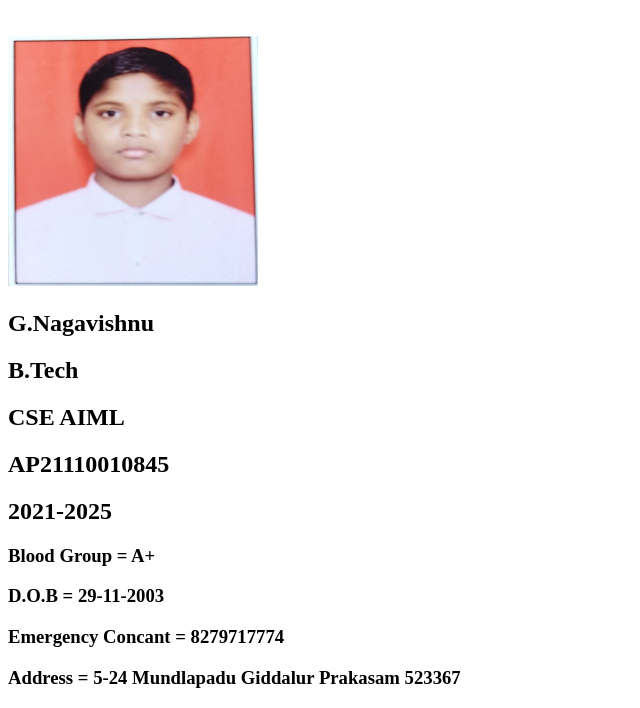
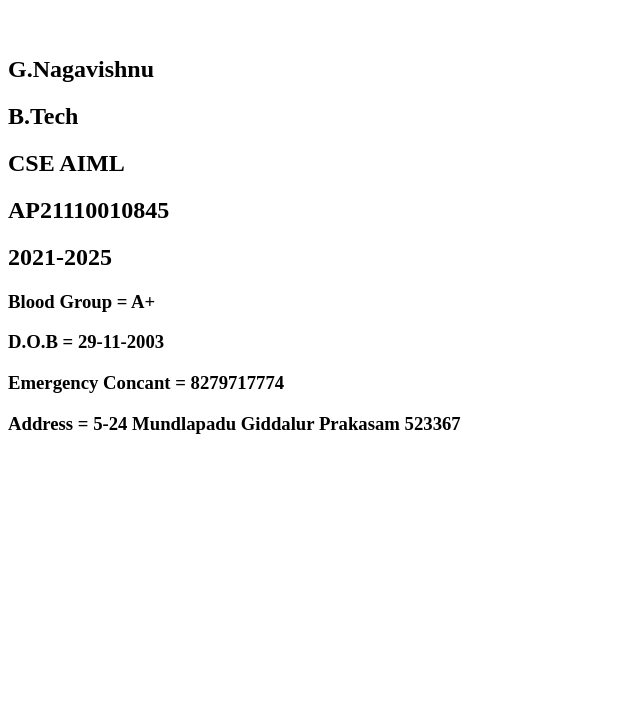
Before and after one commit to Naga-vishnu/idcard, a plain HTML site: page index.html in a window 1280 px wide. Shown: the part 120-828 px from the top of the page, without its empty margins (0-640 px from the left). After the commit the page ends 800 px from the top, so only its background shows below. Drawn offline with Linux system fonts and the light colour scheme.

Commit message:
Update index.html

```diff
--- a/index.html
+++ b/index.html
@@ -10,8 +10,7 @@
 <body>
     <h1>SRM University</h1>
    <h1> my id card</h1>
-   <br>
-   <img src="myphoto.jpeg?" alt="photo of myself " width="250" height="250">
+
    <br>
    <h2>  G.Nagavishnu</h2>
    <h2> B.Tech</h2>
```
